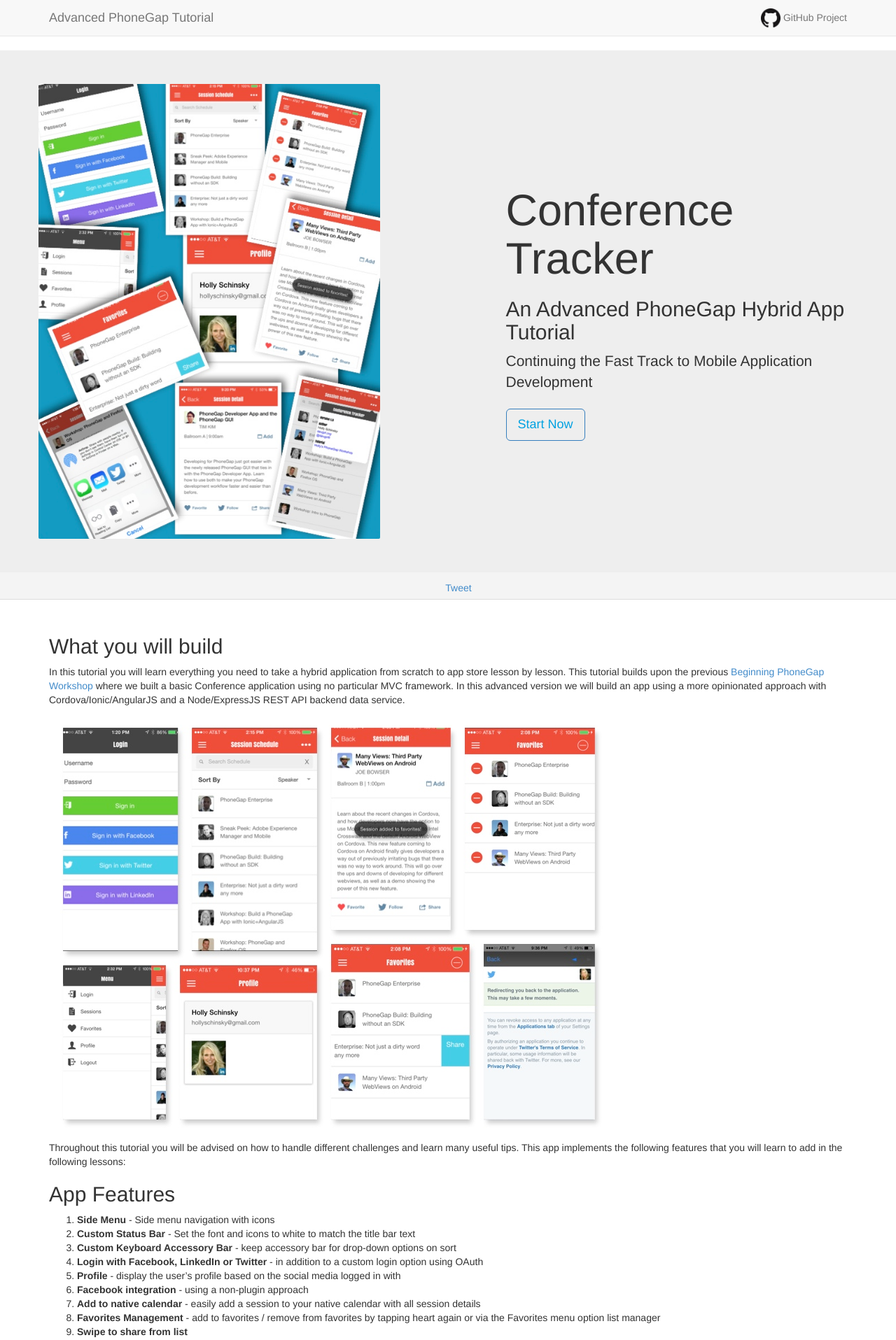
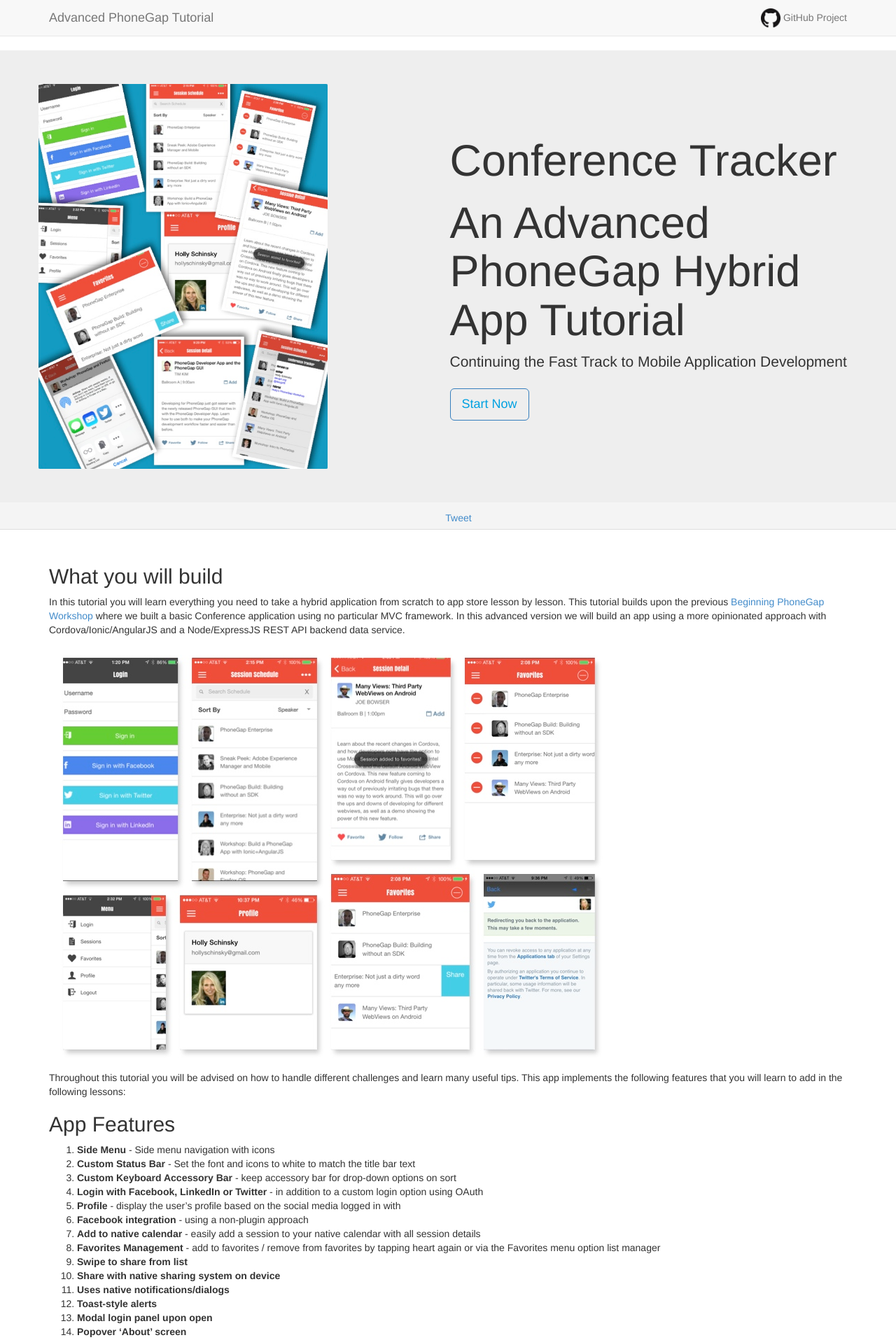
Before and after one commit to hollyschinsky/ConferenceTracker, a Jekyll site: the page built from index.md, in a window 1280 px wide. Shown: the top 1915 px of the page at 70% size. Built offline with Jekyll 4.4.1, drawn with Linux system fonts in a browser that asks for light colours; Markdown is read by kramdown in place of the engine named in the settings; comment, search, counter and statistics services are not loaded.

```diff
--- a/_layouts/home.html
+++ b/_layouts/home.html
@@ -6,10 +6,10 @@
             <div style="display:table">
                 <!--<img src="images/app/login.png" style="max-height: 200px;border: none;float: left;margin-right: 50px;"/>-->
                 <!--<img src="images/app/session-list.png" style="max-height: 200px;border: none;float: left;margin-right: 50px;"/>-->
-                <img src="images/app/app-mix.jpg" style="max-height: 650px; max-width: 650px;border: none;float: left;margin-right: 150px;padding-right:10px;"/>
-                <div style="display: table-cell;vertical-align: middle;padding-left: 20px;">
+                <img src="images/app/app-mix.jpg" style="max-height: 550px; max-width: 550px;border: none;float: left;margin-right: 150px;padding-right:10px;"/>
+                <div style="display: table-cell;vertical-align: middle;padding-left: 15px;">
                     <h1>Conference Tracker</h1>
-                    <h2>An Advanced PhoneGap Hybrid App Tutorial</h2>
+                    <h1>An Advanced PhoneGap Hybrid App Tutorial</h1>
                     <p>Continuing the Fast Track to Mobile Application Development</p>
                     <p><a class="btn btn-primary btn-lg"
                           style="background-color: transparent;color: #00A1E1;margin-top: 8px;"
```
